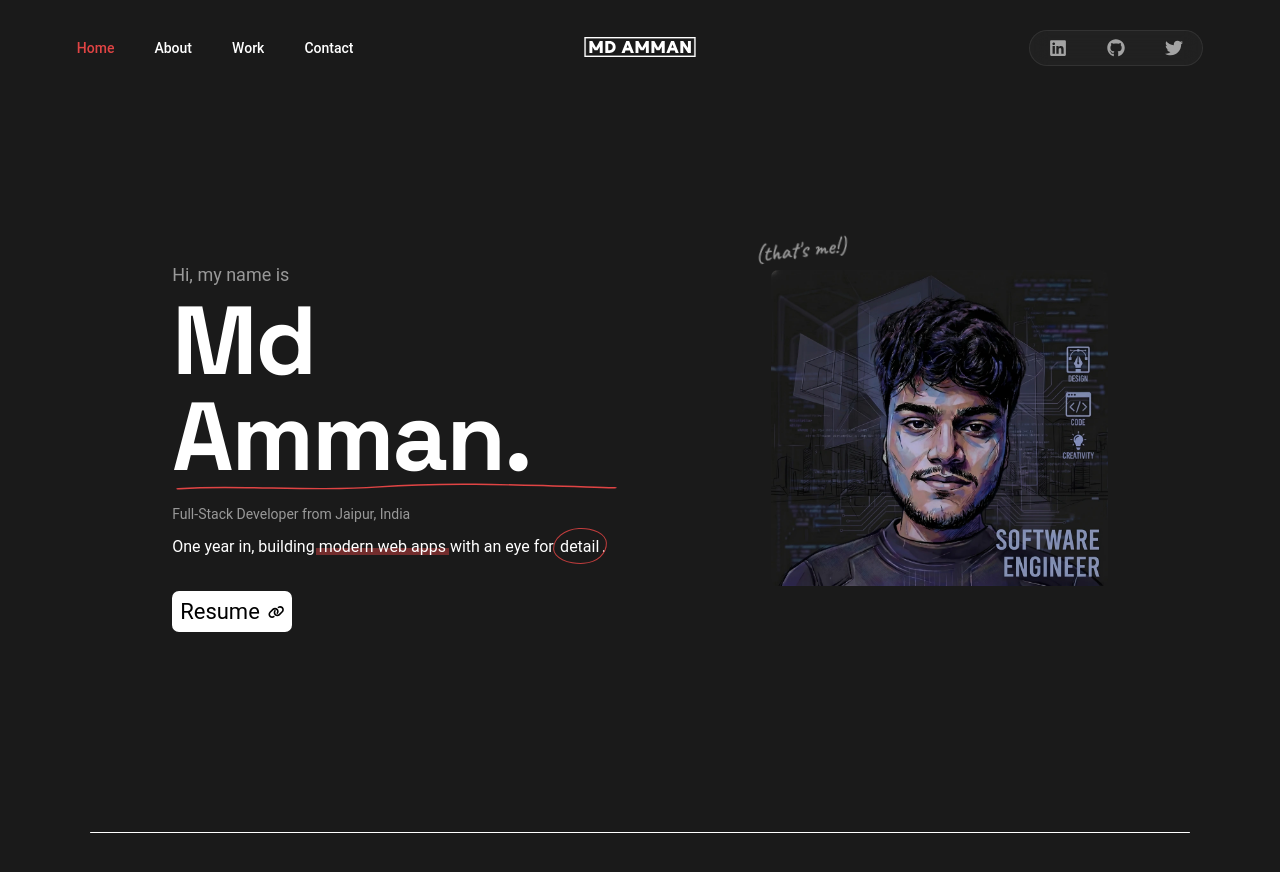
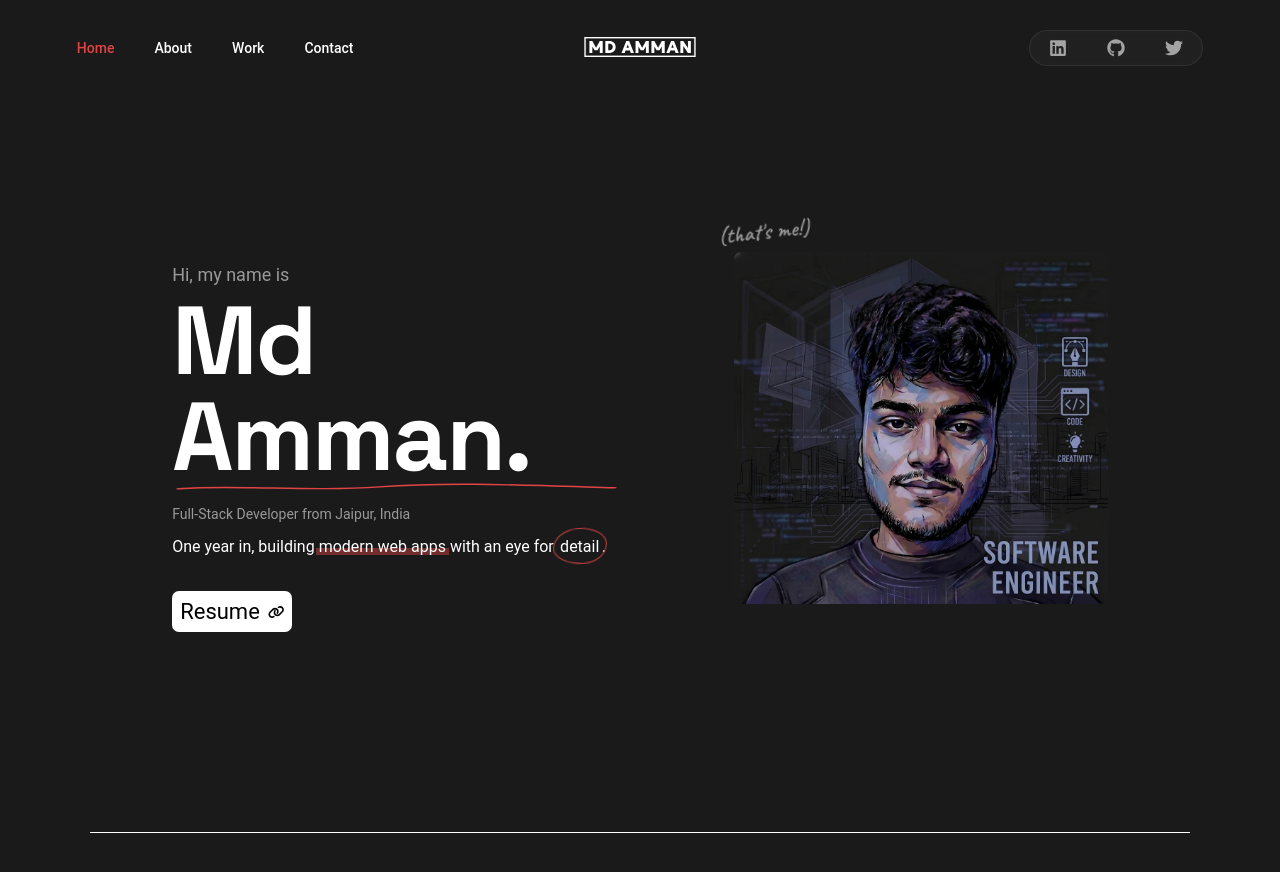
Before and after one commit to krazio-01/Portfolio, a React (Vite) app: page / in a window 1280 px wide. Shown: the top 872 px of the page. Built offline with nearby package versions, Linux system fonts and the light colour scheme.

Commit message:
add micro-interactions to hero elements

```diff
--- a/src/pages/Home/Home.jsx
+++ b/src/pages/Home/Home.jsx
@@ -31,15 +31,22 @@ const Home = () => {
                             <span className="home-title-greeting">Hi, my name is</span>
                             <span className="home-title-name-wrap">
                                 <span className="home-title-name">Md Amman.</span>
-                                <svg className="signature-underline" viewBox="0 0 260 20" preserveAspectRatio="none">
-                                    <path
+                                <motion.svg
+                                    className="signature-underline"
+                                    viewBox="0 0 260 20"
+                                    preserveAspectRatio="none"
+                                >
+                                    <motion.path
                                         d="M4 12 C 40 4, 80 18, 120 8 S 200 4, 256 10"
                                         fill="none"
                                         strokeWidth="3"
                                         strokeLinecap="round"
                                         style={{ stroke: 'var(--accent)' }}
+                                        initial={{ pathLength: 0, opacity: 0 }}
+                                        animate={{ pathLength: 1, opacity: 1 }}
+                                        transition={{ duration: 0.8, delay: 1.2, ease: 'easeInOut' }}
                                     />
-                                </svg>
+                                </motion.svg>
                             </span>
                         </AnimatedWrapper>
                         <AnimatedWrapper className="home-description" delay={0.4} duration={1}>
@@ -50,16 +57,42 @@ const Home = () => {
                             </p>
                         </AnimatedWrapper>
                         <AnimatedWrapper className="resume" delay={0.6} duration={1}>
-                            <a href={resume} download="Md_Amman_Resume.pdf" rel="noopener noreferrer" target="_blank">
+                            <motion.a
+                                href={resume}
+                                download="Md_Amman_Resume.pdf"
+                                rel="noopener noreferrer"
+                                target="_blank"
+                                whileHover={{ scale: 1.04 }}
+                                whileTap={{ scale: 0.96 }}
+                                transition={{ type: 'spring', stiffness: 400, damping: 20 }}
+                            >
                                 <span>Resume</span> <FaLink />
-                            </a>
+                            </motion.a>
                         </AnimatedWrapper>
                     </div>
                     <AnimatedWrapper className="home-img-wrapper" delay={0.6} duration={1}>
-                        <span className="home-img-annotation">(that&apos;s me!)</span>
-                        <div className="home-img">
-                            <img src={Img} alt="Md Amman" />
-                        </div>
+                        <motion.div className="home-img-hover-group" initial="rest" whileHover="hover">
+                            <motion.span
+                                className="home-img-annotation"
+                                variants={{
+                                    rest: { x: 0, y: 0, rotate: -6, scale: 1 },
+                                    hover: { x: -16, y: -10, rotate: -15, scale: 1.06 },
+                                }}
+                                transition={{ type: 'spring', stiffness: 260, damping: 12 }}
+                            >
+                                (that&apos;s me!)
+                            </motion.span>
+                            <motion.div
+                                className="home-img"
+                                variants={{
+                                    rest: { scale: 1 },
+                                    hover: { scale: 1.05 },
+                                }}
+                                transition={{ type: 'spring', stiffness: 300, damping: 22 }}
+                            >
+                                <img src={Img} alt="Md Amman" />
+                            </motion.div>
+                        </motion.div>
                     </AnimatedWrapper>
                 </div>
             </div>
--- a/src/pages/Home/home.css
+++ b/src/pages/Home/home.css
@@ -36,6 +36,7 @@
     align-items: flex-start;
     margin-bottom: 1rem;
 }
+
 .home-content .home-title-greeting {
     font-size: clamp(var(--fz-md), 5vw, var(--fz-lg));
     margin-bottom: 0.5rem;
@@ -46,6 +47,7 @@
     position: relative;
     display: inline-block;
 }
+
 .home-content .home-title-name {
     font-family: 'Space Grotesk', sans-serif;
     font-weight: 700;
@@ -54,6 +56,7 @@
     font-size: clamp(var(--fz-heading), 9.5vw, calc(var(--fz-heading-xl) * 1.15));
     color: var(--primary-color1);
 }
+
 .signature-underline {
     position: absolute;
     left: 0;
@@ -69,13 +72,13 @@
     line-height: 1.6rem;
     margin-bottom: 2rem;
 }
+
 .home-content .home-description .home-location {
     margin-bottom: 0.4rem;
     color: var(--muted);
     font-size: clamp(var(--fz-sm), 0.9vw, var(--fz-md));
 }
 
-/* Hand-drawn accents — static, final state, no draw-in */
 .highlight-marker {
     background-image: linear-gradient(
         to bottom,
@@ -85,11 +88,18 @@
         transparent 94%
     );
     background-repeat: no-repeat;
-    background-size: 100% 100%;
+    background-size: 0% 100%;
     padding: 0 3px;
     margin: 0 -3px;
     box-decoration-break: clone;
     -webkit-box-decoration-break: clone;
+    animation: markerSwipe 0.6s ease-out 1.4s forwards;
+}
+
+@keyframes markerSwipe {
+    to {
+        background-size: 100% 100%;
+    }
 }
 
 .circle-annotate {
@@ -97,22 +107,36 @@
     display: inline-block;
     padding: 0 0.15em;
 }
+
 .circle-annotate::after {
     content: '';
     position: absolute;
     inset: -0.35em -0.3em -0.3em;
     border: 1.5px solid var(--accent);
     border-radius: 50% 50% 45% 55% / 55% 45% 55% 45%;
-    transform: rotate(-3deg);
-    opacity: 0.85;
+    transform: rotate(-3deg) scale(1.15);
+    opacity: 0;
     pointer-events: none;
+    animation: circleIn 0.45s ease-out 2.1s forwards;
+}
+
+@keyframes circleIn {
+    to {
+        opacity: 0.85;
+        transform: rotate(-3deg) scale(1);
+    }
 }
 
 .home-img-wrapper {
     position: relative;
-    width: min(380px, 36%);
+    width: min(420px, 40%);
     margin-bottom: 2.5rem;
 }
+
+.home-img-hover-group {
+    position: relative;
+}
+
 .home-img-annotation {
     position: absolute;
     top: -2.2rem;
@@ -120,9 +144,14 @@
     font-family: 'Caveat', cursive;
     font-size: 1.4rem;
     color: var(--muted);
-    transform: rotate(-6deg);
+    transition: color 0.35s ease;
     z-index: 1;
 }
+
+.home-img-wrapper:hover .home-img-annotation {
+    color: var(--accent);
+}
+
 .home-img img {
     display: block;
     max-width: 100%;
@@ -145,6 +174,7 @@
         border-color 0.2s ease,
         color 0.2s ease;
 }
+
 .home-content .resume a:hover {
     background: transparent;
     border-color: var(--primary-color1);
@@ -156,11 +186,13 @@
     gap: 3rem;
     margin: 5rem 0;
 }
+
 .home-basic-info-inside {
     max-width: 70%;
     font-size: clamp(var(--fz-lg), 1vw, var(--fz-xl));
     line-height: 2rem;
 }
+
 .home-basic-info-btn {
     display: flex;
     align-items: stretch;
@@ -173,14 +205,28 @@
     position: relative;
     margin-top: 5rem;
 }
+
 .home-work {
     position: relative;
     margin-top: 10vh;
 }
+
 .home-work-container .work-header {
     position: sticky;
     top: 20px;
     font-size: var(--fz-heading-lg);
+}
+
+@media (prefers-reduced-motion: reduce) {
+    .highlight-marker {
+        animation: none;
+        background-size: 100% 100%;
+    }
+    .circle-annotate::after {
+        animation: none;
+        opacity: 0.85;
+        transform: rotate(-3deg);
+    }
 }
 
 @media screen and (max-width: 600px) {
@@ -190,25 +236,31 @@
         gap: 2rem;
         max-width: 100%;
     }
+
     .home-main .home-content {
         width: 100%;
     }
+
     .home-img-wrapper {
         width: 90%;
         margin: 3rem auto 2.5rem;
     }
+
     .home-basic-info {
         flex-direction: column;
         margin: 3rem 0;
     }
+
     .home-basic-info-inside {
         min-width: 100%;
         line-height: 1.7rem;
         margin-bottom: 2rem;
     }
+
     .home-basic-info-btn {
         width: 60%;
     }
+
     .home-work-container .work-header {
         font-size: var(--fz-heading);
     }
```
